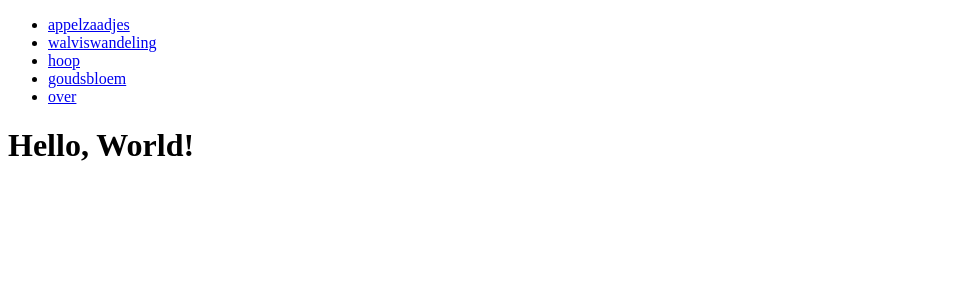
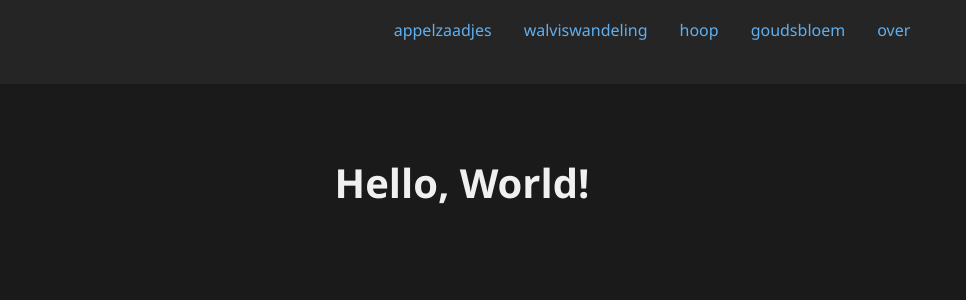
Before and after one commit to yannickds/appelzaadjes, a Jekyll site: the page built from content/over.md, in a window 1280 px wide. Shown: the top 300 px of the page, without its empty margins (0-966 px from the left). Built offline with Jekyll 4.4.1, drawn with Linux system fonts in a browser that asks for light colours; our own code applies the rules of GitHub Pages for plain Markdown files.

Commit message:
css relative Update default.html

```diff
--- a/_layouts/default.html
+++ b/_layouts/default.html
@@ -7,7 +7,7 @@
   <meta charset="UTF-8">
   <meta name="viewport" content="width=device-width, initial-scale=1.0">
   <title>{{ page.title }}</title>
-  <link rel="stylesheet" href="style.css">
+  <link rel="stylesheet" href="{{ '/assets/css/style.css' | relative_url }}">
 </head>
 <body>
 
```
